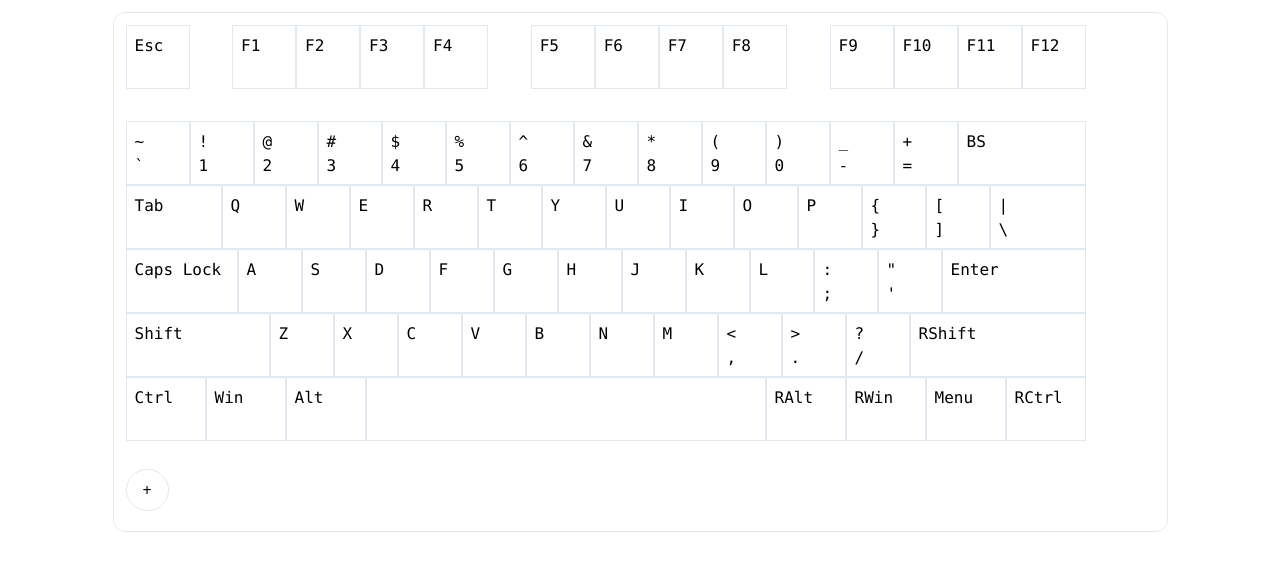
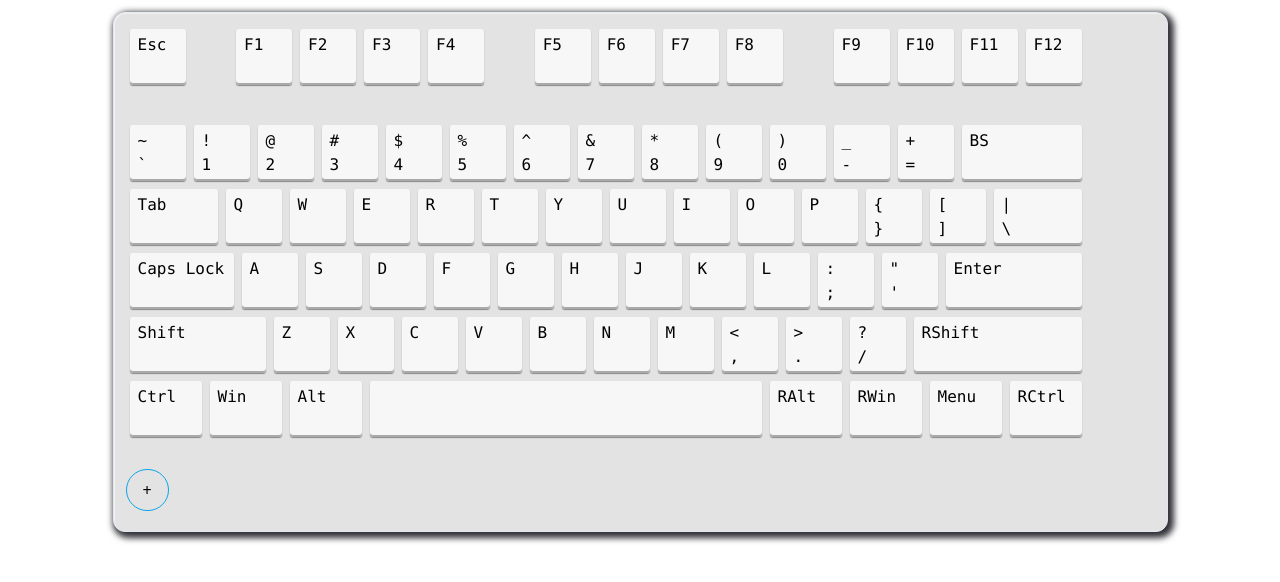
Before and after one commit to GooGee/Better-KeyBoard, a React (Vite) app: page / in a window 1280 px wide. Shown: the top 582 px of the page. Built offline with nearby package versions, Linux system fonts and the light colour scheme.

Commit message:
+ style.css

```diff
--- a/src/Model/Key.ts
+++ b/src/Model/Key.ts
@@ -1,6 +1,8 @@
 import Finger from "./Finger"
 
 const BoxWidth = 64
+const BoxPadding = 4
+const BoxMargin = 4
 
 export default class Key {
     constructor(
@@ -14,19 +16,19 @@ export default class Key {
     ) {}
 
     get left() {
-        return this.x * BoxWidth
+        return this.x * BoxWidth + BoxMargin
     }
 
     get top() {
-        return this.y * BoxWidth
+        return this.y * BoxWidth + BoxMargin
     }
 
     get width() {
-        return this.w * BoxWidth
+        return this.w * BoxWidth - BoxMargin * 2
     }
 
     get height() {
-        return this.h * BoxWidth
+        return this.h * BoxWidth - BoxMargin * 2
     }
 
     clone() {
--- a/src/View/App.tsx
+++ b/src/View/App.tsx
@@ -8,6 +8,8 @@ export default function App() {
                 style={{
                     width: "1055px",
                     height: "520px",
+                    backgroundColor: "#e3e3e3",
+                    boxShadow: "inset 1px 1px 0px #f1f1f1, 3px 3px 6px 3px #303038",
                 }}
             >
                 <Board></Board>
--- a/src/View/Board.tsx
+++ b/src/View/Board.tsx
@@ -16,7 +16,7 @@ export default function Board() {
             ))}
 
             <button
-                className="rounded-full border px-4 py-2"
+                className="rounded-full border border-sky-500 hover:bg-sky-500 px-4 py-2"
                 type="button"
                 style={{ position: "absolute", left: "0", top: "444px" }}
                 onClick={function () {
--- a/src/View/Box.tsx
+++ b/src/View/Box.tsx
@@ -7,7 +7,7 @@ interface Property {
 export default function Box(property: Property) {
     return (
         <div
-            className="absolute border border-slate-200 p-2"
+            className="key-box absolute py-1 px-2"
             style={{
                 display: "inline-block",
                 left: property.item.left,
--- a/src/main.tsx
+++ b/src/main.tsx
@@ -1,6 +1,7 @@
 import React from "react"
 import ReactDOM from "react-dom/client"
 import App from "./View/App"
+import "./style.css"
 
 ReactDOM.createRoot(document.getElementById("root") as HTMLElement).render(
     <React.StrictMode>
--- /dev/null
+++ b/src/style.css
@@ -0,0 +1,9 @@
+.key-box {
+    background-color: #f7f7f7;
+    box-shadow: inset 0 -2px 0 #aaaaaa, inset 0px 1px 1px -1px #fff,
+        0px 1px 1px 0px #888;
+    border-radius: 3px;
+    overflow: hidden;
+    transition: transform 0.1s ease, background-color 0.1s ease, box-shadow 0.1s ease;
+    cursor: pointer;
+}
```
